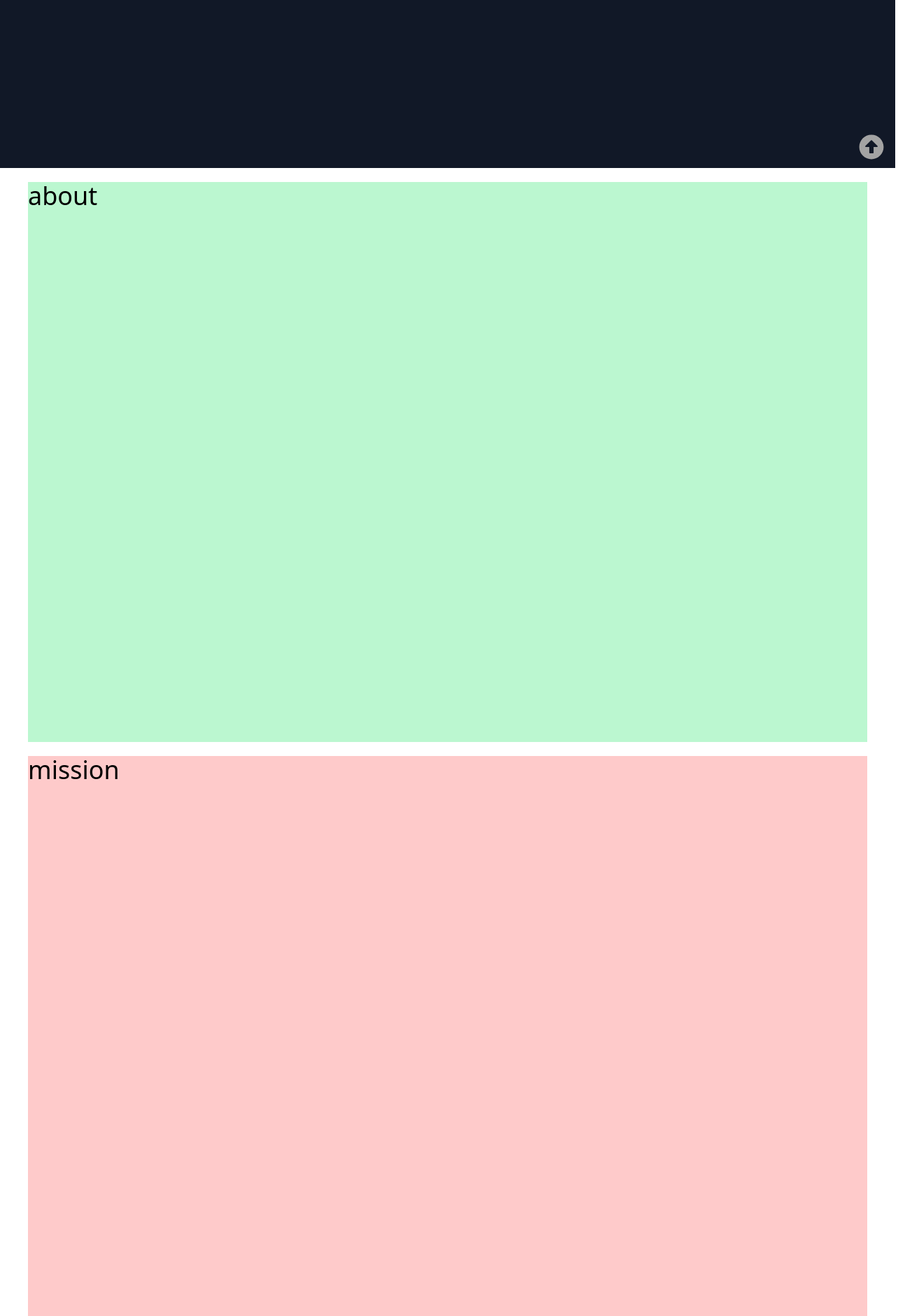
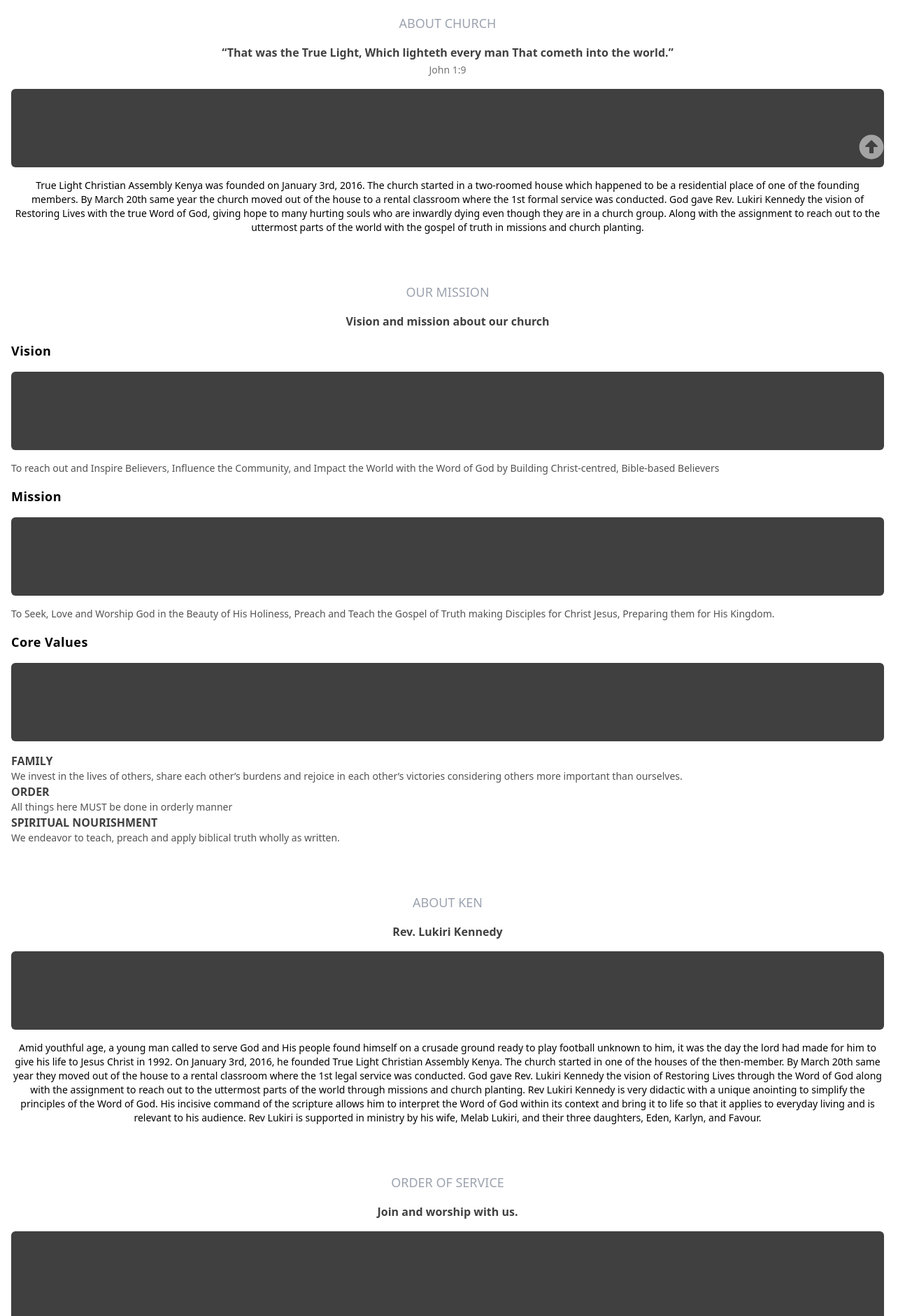
Before and after one commit to Ebenezr/tlcak, a Next.js app: page / in a window 1280 px wide. Shown: the part 560-2440 px from the top of the page at 70% size, 1304 px wide, since content can reach past the window. Built offline with nearby package versions, Linux system fonts and the light colour scheme.

Commit message:
[ADD] add section contents

```diff
--- a/components/Nav.tsx
+++ b/components/Nav.tsx
@@ -1,26 +1,18 @@
 import React from "react";
-//import Link from "next/link";
-import * as Scroll from "react-scroll";
 import { MdOutlineMenu } from "react-icons/md";
-import {
-  Link,
-  Button,
-  Element,
-  Events,
-  animateScroll as scroll,
-  scrollSpy,
-  scroller,
-} from "react-scroll";
+import { Link } from "react-scroll";
 
 const Nav = () => {
   return (
     <nav className="fixed h-20  w-screen text-white flex gap-4 lg:px-10">
-      <div className="flex items-center justify-between px-4 w-full">
+      {/* mobile nav wrapper */}
+      <div className="flex items-center justify-between px-4 w-full bg-neutral-600">
         <p className="text-2xl font-bold">TLCAK</p>
         <button>
           <MdOutlineMenu className="text-3xl" />
         </button>
       </div>
+      {/* desktop nav */}
       <div className="hidden">
         <button>
           <Link
--- a/pages/index.tsx
+++ b/pages/index.tsx
@@ -15,7 +15,7 @@ export default function Home() {
         <title>TLCAK</title>
       </Head>
       {/* main container wrapper */}
-      <main className="px-10 flex flex-col gap-5">
+      <main className="px-4 flex flex-col gap-5">
         {/* home page */}
         <Hero />
         {/* about church */}
--- a/pages/sections/_about.tsx
+++ b/pages/sections/_about.tsx
@@ -2,8 +2,33 @@ import React from "react";
 
 const About = () => {
   return (
-    <section className="h-[100vh] bg-green-200" id="about">
-      <p className="text-4xl">about</p>
+    <section className="h-auto py-6 border-1 border-green-200" id="about">
+      {/* section title */}
+      <h3 className="font-regular text-center text-lg text-gray-400">
+        ABOUT CHURCH
+      </h3>
+      {/* header */}
+      <div className="text-center">
+        <p className="text-center mt-4 whitespace-pre-line font-semibold text-neutral-700">
+          “That was the True Light, Which lighteth every man That cometh into
+          the world.”
+        </p>
+        <span className="text-center text-neutral-500 text-sm">John 1:9</span>
+      </div>
+      {/* image wrapper */}
+      <div className="bg-neutral-700 w-full h-28 rounded-md my-4"></div>
+      {/* text content */}
+      <p className="text-sm text-center">
+        True Light Christian Assembly Kenya was founded on January 3rd, 2016.
+        The church started in a two-roomed house which happened to be a
+        residential place of one of the founding members. By March 20th same
+        year the church moved out of the house to a rental classroom where the
+        1st formal service was conducted. God gave Rev. Lukiri Kennedy the
+        vision of Restoring Lives with the true Word of God, giving hope to many
+        hurting souls who are inwardly dying even though they are in a church
+        group. Along with the assignment to reach out to the uttermost parts of
+        the world with the gospel of truth in missions and church planting.
+      </p>
     </section>
   );
 };
--- a/pages/sections/_community.tsx
+++ b/pages/sections/_community.tsx
@@ -2,8 +2,19 @@ import React from "react";
 
 const Community = () => {
   return (
-    <section className="h-[100vh] bg-brown-200" id="community">
-      <p className="text-4xl">community</p>
+    <section className="h-auto py-6 border-1 border-green-200" id="community">
+      {/* section title */}
+      <h3 className="font-regular text-center text-lg text-gray-400">
+        OUR COMMUNITY
+      </h3>
+      {/* header */}
+      <div className="text-center">
+        <p className="text-center mt-4 whitespace-pre-line font-semibold text-neutral-700">
+          Come join our church family from the old to the young
+        </p>
+      </div>
+      {/* image wrapper */}
+      <div className="bg-neutral-700 w-full h-56 rounded-md my-4"></div>
     </section>
   );
 };
--- a/pages/sections/_contact.tsx
+++ b/pages/sections/_contact.tsx
@@ -2,8 +2,19 @@ import React from "react";
 
 const Contact = () => {
   return (
-    <section className="h-[100vh] bg-cyan-200" id="contact">
-      <p className="text-4xl">contact</p>
+    <section className="h-auto py-6 border-1 border-green-200" id="contact">
+      {/* section title */}
+      <h3 className="font-regular text-center text-lg text-gray-400">
+        CONTACT INFOMATION
+      </h3>
+      {/* header */}
+      <div className="text-center">
+        <p className="text-center mt-4 whitespace-pre-line font-semibold text-neutral-700">
+          Get in touch with us
+        </p>
+      </div>
+      {/* image wrapper */}
+      <div className="bg-neutral-700 w-full h-56 rounded-md my-4"></div>
     </section>
   );
 };
--- a/pages/sections/_hero.tsx
+++ b/pages/sections/_hero.tsx
@@ -3,7 +3,7 @@ import React from "react";
 import logo from "../../assets/logo.png";
 const Hero = () => {
   return (
-    <section className="h-[100vh] pt-20 bg-gray-900 -mx-10" id="hero">
+    <section className="h-auto pb-10 pt-20 bg-gray-900 -mx-10" id="hero">
       <div className="px-8 my-2 mt-10">
         <Image
           src={logo}
--- a/pages/sections/_ken.tsx
+++ b/pages/sections/_ken.tsx
@@ -2,8 +2,38 @@ import React from "react";
 
 const Ken = () => {
   return (
-    <section className="h-[100vh] bg-blue-200" id="ken">
-      <p className="text-4xl">ken</p>
+    <section className="h-auto py-6 border-1 border-green-200" id="ken">
+      {/* section title */}
+      <h3 className="font-regular text-center text-lg text-gray-400">
+        ABOUT KEN
+      </h3>
+      {/* header */}
+      <div className="text-center">
+        <p className="text-center mt-4 whitespace-pre-line font-semibold text-neutral-700">
+          Rev. Lukiri Kennedy
+        </p>
+      </div>
+      {/* image wrapper */}
+      <div className="bg-neutral-700 w-full h-28 rounded-md my-4"></div>
+      {/* text content */}
+      <p className="text-sm text-center">
+        Amid youthful age, a young man called to serve God and His people found
+        himself on a crusade ground ready to play football unknown to him, it
+        was the day the lord had made for him to give his life to Jesus Christ
+        in 1992. On January 3rd, 2016, he founded True Light Christian Assembly
+        Kenya. The church started in one of the houses of the then-member. By
+        March 20th same year they moved out of the house to a rental classroom
+        where the 1st legal service was conducted. God gave Rev. Lukiri Kennedy
+        the vision of Restoring Lives through the Word of God along with the
+        assignment to reach out to the uttermost parts of the world through
+        missions and church planting. Rev Lukiri Kennedy is very didactic with a
+        unique anointing to simplify the principles of the Word of God. His
+        incisive command of the scripture allows him to interpret the Word of
+        God within its context and bring it to life so that it applies to
+        everyday living and is relevant to his audience. Rev Lukiri is supported
+        in ministry by his wife, Melab Lukiri, and their three daughters, Eden,
+        Karlyn, and Favour.
+      </p>
     </section>
   );
 };
--- a/pages/sections/_mission.tsx
+++ b/pages/sections/_mission.tsx
@@ -2,8 +2,65 @@ import React from "react";
 
 const Mission = () => {
   return (
-    <section className="h-[100vh] bg-red-200" id="mission">
-      <p className="text-4xl">mission</p>
+    <section className="h-auto py-6 border-1 border-green-200" id="mission">
+      {/* section title */}
+      <h3 className="font-regular text-center text-lg text-gray-400">
+        OUR MISSION
+      </h3>
+      {/* header */}
+      <div className="text-center">
+        <p className="text-center mt-4 whitespace-pre-line font-semibold text-neutral-700">
+          Vision and mission about our church
+        </p>
+      </div>
+      {/* card */}
+      <div className="flex flex-col mt-4">
+        <p className="font-semibold tracking-wide text-lg">Vision</p>
+        {/* image wrapper */}
+        <div className="bg-neutral-700 w-full h-28 rounded-md my-4"></div>
+        {/* context */}
+        <p className="text-neutral-600 text-sm">
+          To reach out and Inspire Believers, Influence the Community, and
+          Impact the World with the Word of God by Building Christ-centred,
+          Bible-based Believers
+        </p>
+      </div>
+      {/* card */}
+      <div className="flex flex-col mt-4">
+        <p className="font-semibold tracking-wide text-lg">Mission</p>
+        {/* image wrapper */}
+        <div className="bg-neutral-700 w-full h-28 rounded-md my-4"></div>
+        {/* context */}
+        <p className="text-neutral-600 text-sm">
+          To Seek, Love and Worship God in the Beauty of His Holiness, Preach
+          and Teach the Gospel of Truth making Disciples for Christ Jesus,
+          Preparing them for His Kingdom.
+        </p>
+      </div>
+      {/* card */}
+      <div className="flex flex-col mt-4">
+        <p className="font-semibold tracking-wide text-lg">Core Values</p>
+        {/* image wrapper */}
+        <div className="bg-neutral-700 w-full h-28 rounded-md my-4"></div>
+        {/* context */}
+        <p className="font-semibold text-md text-neutral-700">FAMILY</p>
+        <p className="text-neutral-600 text-sm">
+          We invest in the lives of others, share each other’s burdens and
+          rejoice in each other’s victories considering others more important
+          than ourselves.
+        </p>
+        <p className="font-semibold text-md text-neutral-700">ORDER</p>
+        <p className="text-neutral-600 text-sm">
+          All things here MUST be done in orderly manner
+        </p>
+        <p className="font-semibold text-md text-neutral-700">
+          SPIRITUAL NOURISHMENT
+        </p>
+        <p className="text-neutral-600 text-sm">
+          We endeavor to teach, preach and apply biblical truth wholly as
+          written.
+        </p>
+      </div>
     </section>
   );
 };
--- a/pages/sections/_service.tsx
+++ b/pages/sections/_service.tsx
@@ -2,8 +2,19 @@ import React from "react";
 
 const Service = () => {
   return (
-    <section className="h-[100vh] bg-yellow-200" id="service">
-      <p className="text-4xl">service</p>
+    <section className="h-auto py-6 border-1 border-green-200" id="service">
+      {/* section title */}
+      <h3 className="font-regular text-center text-lg text-gray-400">
+        ORDER OF SERVICE
+      </h3>
+      {/* header */}
+      <div className="text-center">
+        <p className="text-center mt-4 whitespace-pre-line font-semibold text-neutral-700">
+          Join and worship with us.
+        </p>
+      </div>
+      {/* image wrapper */}
+      <div className="bg-neutral-700 w-full h-56 rounded-md my-4"></div>
     </section>
   );
 };
```
